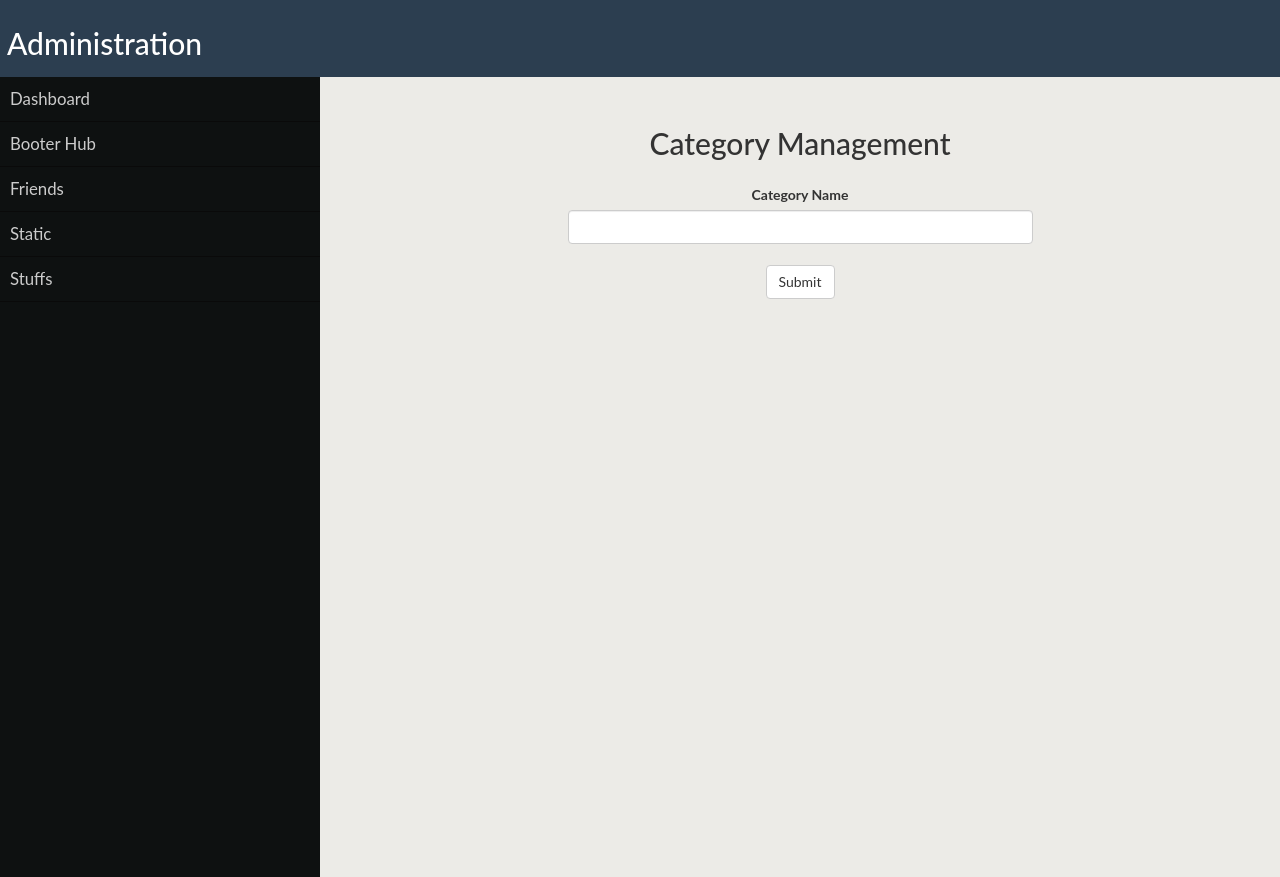
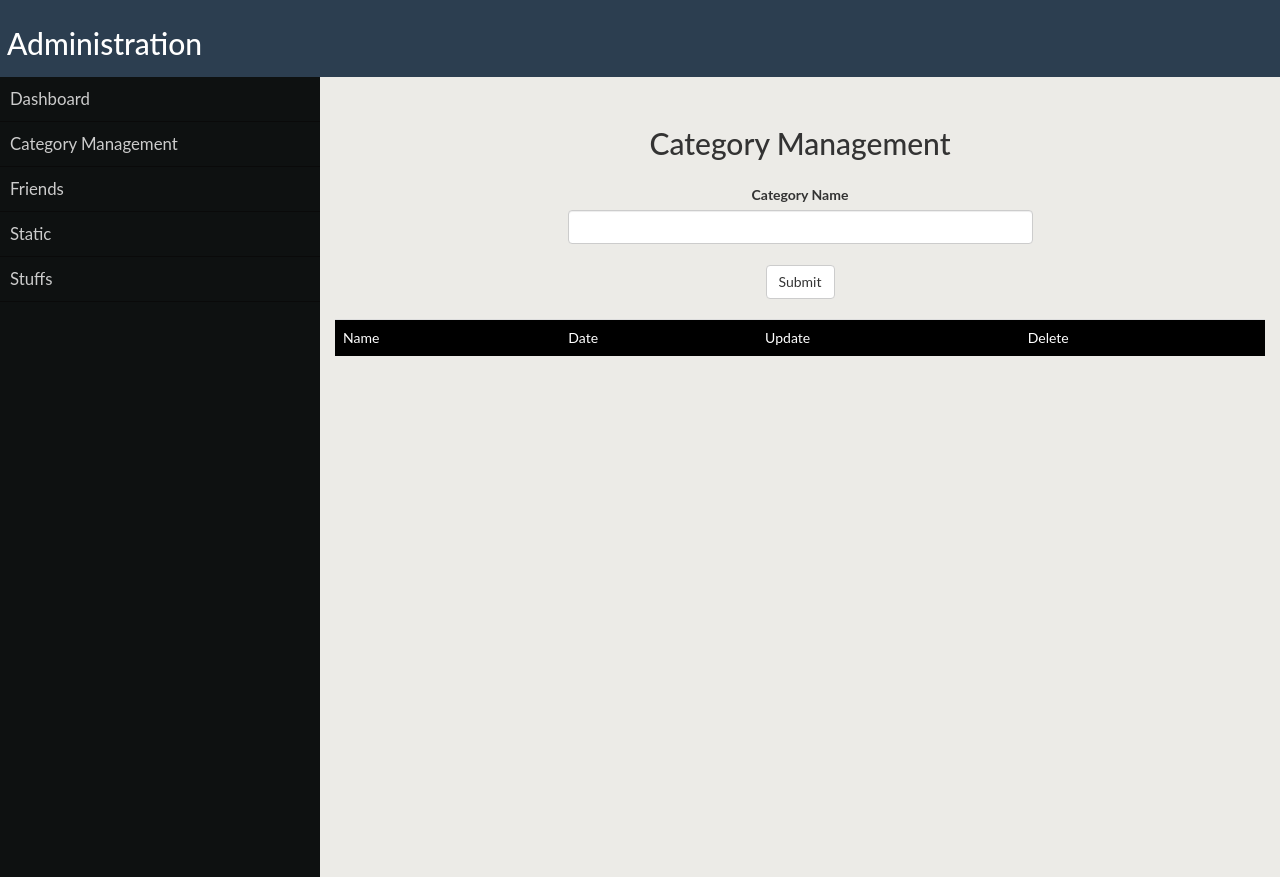
Before and after one commit to JPGITHUB1519/Cincinnatus-Final-Project, a Flask app: template templates/admin_category.html in a window 1280 px wide. Run offline with Flask 2, Linux system fonts and the light colour scheme; the template is opened without the code that fills it, so the values that code supplies are empty; parts of the project's set-up code (start-up, migrations or seed data) failed here and were passed over; some libraries are stand-ins or nearby versions.

Commit message:
Insert, Delete With ajax

```diff
--- a/models/category_model.py
+++ b/models/category_model.py
@@ -2,3 +2,4 @@ from google.appengine.ext import db
 
 class Category(db.Model):
 	name = db.StringProperty()
+	date = db.DateProperty(auto_now_add=True)
--- a/templates/admin_category.html
+++ b/templates/admin_category.html
@@ -6,16 +6,135 @@
 		<h2 class="text-center little-padding">Category Management</h2>
 		<div class="group">
 			<div class="box">
-				<form method="post">
+				<form>
 					<div class="centered-form">
 						<label class="control-label">Category Name</label>
-						<input class="form-control" type="text" name="category_name">
-						<input class="btn btn-default center-block-only-small center-block little-margin-top" type="submit" value="Submit">
+						<input class="form-control" type="text" id="category_name" name = "category_name">
+						<input class="btn btn-default center-block-only-small center-block little-margin-top" type="submit" value="Submit" id="save">
 					</div>
-					<h3 class="error-text text-center">{{error}}</h3>
-					<h3 class="error-text text-center">{{error_exits}}</h3>
+					<h3 id="error_empty" class="error-text text-center">{{error}}</h3>
+					<h3 id="error_exits" class="error-text text-center">{{error_exits}}</h3>
 				</form>
 			</div>
 		</div>
+		<div class="table-responsive">
+			<table class="table">
+				<thead>
+					<thead>
+						<tr id="table_columns">
+							<td>Name</td>
+							<td>Date</td>
+							<td>Update</td>
+							<td>Delete</td>
+						</tr>
+					</thead>
+					<tbody id="table_data">
+						{% for data in category_list %}
+							<tr id="data_{{ data.key() }}">
+								<td>{{ data.name }}</td>
+								<td>{{ data.date }}</td>
+								<td><a href="" value="{{ data.key() }}">Update</a></td>
+								<td><a id="deleter_{{ data.key() }}" href="javascript:delete_category('{{data.key()}}');" value = "{{ data.key()}}"">Delete</a></td>
+							</tr>
+						{% endfor %}
+					</tbody>
+				</thead>
+			</table>
+		</div>
 	</div>
+
+	<script type="text/javascript">
+		function insert_category(category_name)
+		{
+			$.ajax(
+			{
+				type : "POST",
+				url : "/admin_category",
+				contentType : "application/json",
+				datatype : "json",
+				data : JSON.stringify({"category_name" : category_name, "action" : "insert"})
+			})
+			.done(function(response)
+			{
+				console.log(response)
+				// verifying errors
+				if (response["status"] == "error")
+				{
+					if (("error_exits" in response))
+					{
+						$("#error_exits").text(response["error_exits"]);
+						$("#error_empty").text("");
+					}
+					if (("error_empty" in response))
+					{
+						$("#error_empty").text(response["error_empty"]);
+						$("#error_exits").text("");
+					}
+				}
+				else
+				{
+					var category_key = response["category_entity"]["category_key"];
+					var string_html = "<tr id='data_%category_key%'}><td> %category_name% </td><td> %category_date% </td><td><a id='updater_%category_key%'>Update</a></td><td><a id='deleter_%category_key%' href = javascript:delete_category('%category_key%');>Delete</a></td></tr>";
+					var category_name = response["category_entity"]["category_name"];
+					var category_date = response["category_entity"]["category_date"];
+					string_html = string_html.replace("%category_name%", category_name);
+					string_html = string_html.replace("%category_date%", category_date);
+					// replace all
+					string_html = string_html.replace(/%category_key%/g, category_key);
+					$("#table_data").prepend(string_html);
+					$("#category_name").val("");
+					// delete error
+					$("#error_exits").text("");
+					$("#error_empty").text("");
+				}
+
+			})
+			.fail(function(textStatus)
+			{
+				console.log(textStatus);
+			});
+		}
+
+		function delete_category(category_key)
+		{
+			$.ajax(
+			{
+				type : "POST",
+				url : "/admin_category",
+				contentType : "application/json",
+				datatype : "json",
+				data : JSON.stringify({"category_key" : category_key, "action" : "delete"})
+			})
+			.done(function(response)
+			{
+				console.log(response);
+				if(response["status"] == "ok")
+				{
+					var data_element = "#data_" + response["category_key"];
+					var caller_element = "#deleter_" + response["category_key"];
+					console.log(caller_element);
+					$(data_element).remove();
+					// console.log(caller_element);
+					$(caller_element).blur();
+				}
+			})
+			.fail(function(textStatus)
+			{
+				console.log(textStatus);
+			});
+
+		}
+
+		$(document).ready(function()
+		{
+			$("#save").click(function(e)
+			{
+				e.preventDefault();
+				category_name = $("#category_name").val();
+				insert_category(category_name);
+			});
+		});
+
+
+	</script>
 {% endblock %}
--- a/templates/administration_base.html
+++ b/templates/administration_base.html
@@ -17,8 +17,8 @@
 		<div class="group">
 			<div class="sidebar bg-black">
 				<ul id="nav">
-					<li><a href="">Dashboard</a></li>
-					<li><a href="">Booter Hub</a></li>
+					<li><a href="/administration">Dashboard</a></li>
+					<li><a href="/admin_category">Category Management</a></li>
 					<li><a href="">Friends</a></li>
 					<li><a href="">Static</a></li>
 					<li><a href="">Stuffs</a></li>
--- a/utility.py
+++ b/utility.py
@@ -187,9 +187,9 @@ def insert_category(category_name) :
     if not check_exits_category(category_name) :
         category_entity = Category(name = category_name, parent = ancestor_key)
         category_entity.put()
-        return True
+        return category_entity
     else :
-        return False
+        return None
 
 def get_category(update = False):
     """
```
Also changed, not shown: handlers/admin_category_handler.py (+48 -13 lines), 3 other files.
